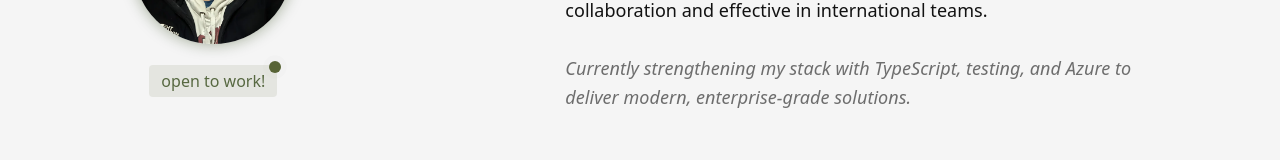
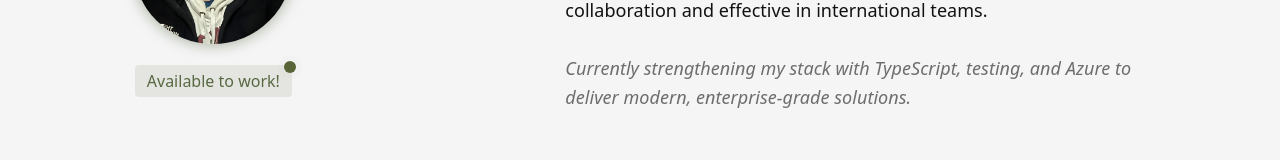
Before and after one commit to isantidev/my-portfolio, a React (Vite) app: page / in a window 1280 px wide. Shown: the part 250-410 px from the top of the page. Built offline with nearby package versions, Linux system fonts and the light colour scheme.

Commit message:
'Available to work' text added, it replace the old 'open to work'. I'll go with this one by the time being, it calls to action but I'll add a contact and a linkedin button

```diff
--- a/src/components/layout/Hero.jsx
+++ b/src/components/layout/Hero.jsx
@@ -27,7 +27,7 @@ const Hero = () => {
                             <span className="absolute -top-1 -right-1 size-3 bg-custom-primary animate-ping rounded-full opacity-80"></span>
                             <span className="absolute -top-1 -right-1 size-3 rounded-full bg-custom-primary"></span>
                             <span className="text-custom-accent/80">
-                                open to work!
+                                Available to work!
                             </span>
                         </a>
                     </div>
```
